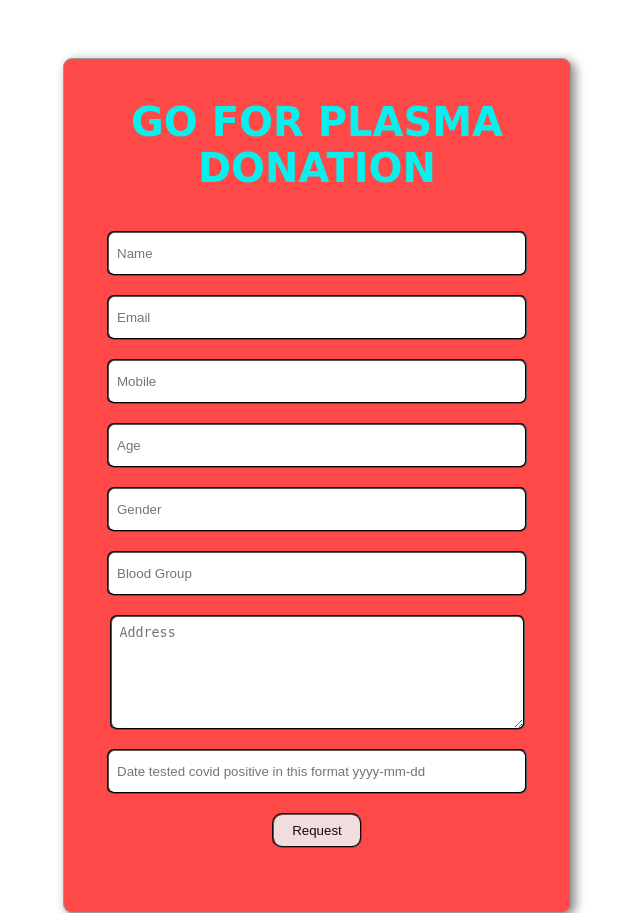
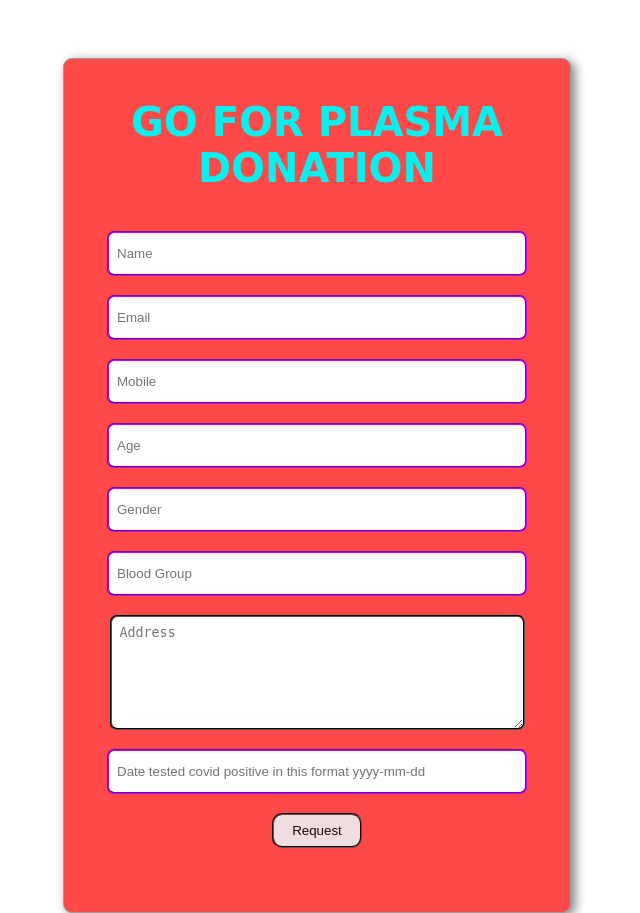
Before and after one commit to IBM-EPBL/IBM-Project-20959-1659767946, a Flask app: page /rqst in a window 1280 px wide. Shown: the whole page, without its empty margins (323-963 px from the left). Run offline with Flask 2, Linux system fonts and the light colour scheme; some libraries are stand-ins or nearby versions.

Commit message:
Update request.html

```diff
--- a/PRE-DEVELOPMENT/PROJECT DEVELOPMENT PHASE/Sprint 2/templates/request.html
+++ b/PRE-DEVELOPMENT/PROJECT DEVELOPMENT PHASE/Sprint 2/templates/request.html
@@ -38,7 +38,7 @@
       padding-left: 8px;
       padding-bottom: 8px;
       padding-right: 8px;
-      border-color: rgb(0, 0, 0);
+      border-color: rgb(186 , 10 , 246);
       height: 25px;
       width: 400px;
     }
```
